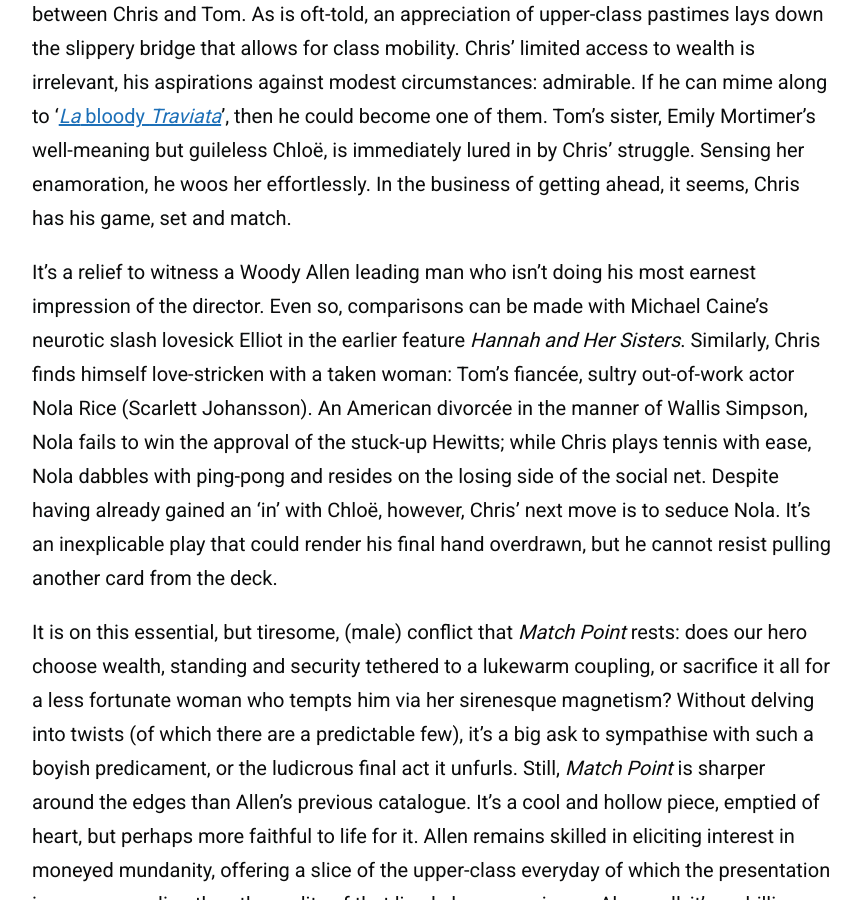
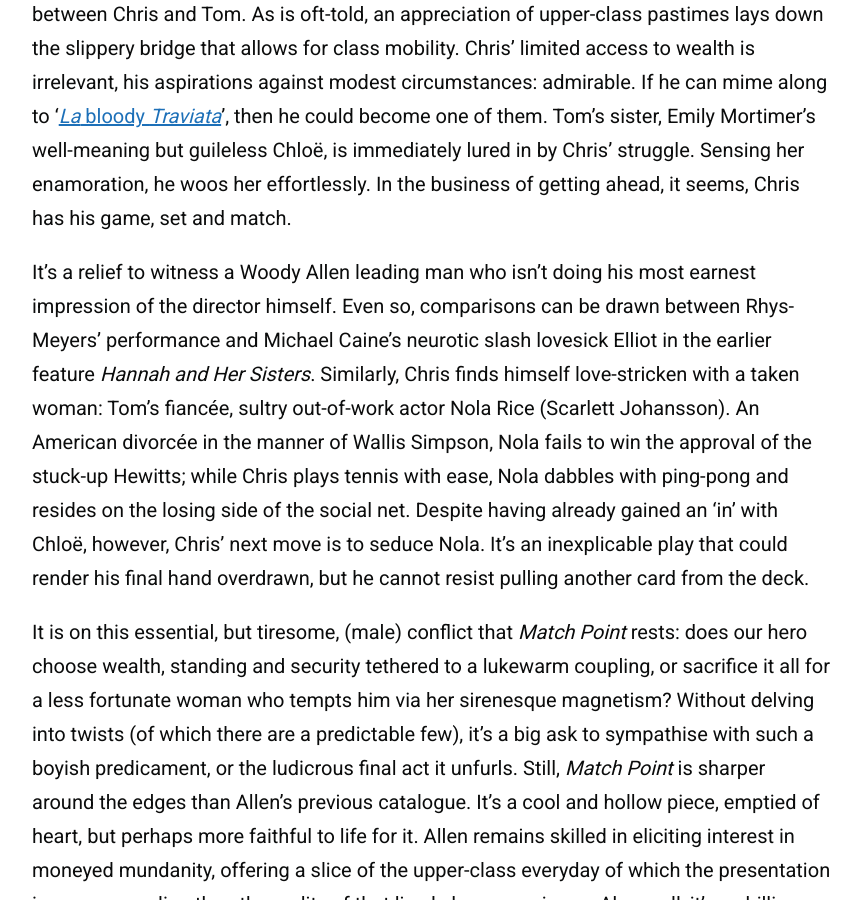
Before and after one commit to zoeurl/zoedowney.github.io, a Jekyll site: the page built from _posts/2024-02-22-match-point.md, in a window 1280 px wide and 900 px high, scrolled down 2165 px. Shown: the whole window, without its empty margins (208-1069 px from the left). Built offline with Jekyll 4.4.1, drawn with Linux system fonts in a browser that asks for light colours.

Commit message:
Update 2024-02-22-match-point.md

```diff
--- a/_posts/2024-02-22-match-point.md
+++ b/_posts/2024-02-22-match-point.md
@@ -19,7 +19,7 @@
 
 Like Ripley, Chris must do some studying. In order to reel in potential parents-in-law Alec and Eleanor Hewitt (Brian Cox and Penelope Wilton), he brushes up on Dostoevsky—an obvious reference on Allen's part. Rather than [jazz](https://www.youtube.com/watch?v=mT-fOr29OfA&t=1s&ab_channel=TomasvdB), it’s opera that ratifies the bond between Chris and Tom. As is oft-told, an appreciation of upper-class pastimes lays down the slippery bridge that allows for class mobility. Chris’ limited access to wealth is irrelevant, his aspirations against modest circumstances: admirable. If he can mime along to ‘[_La_ bloody _Traviata_](https://en.wikipedia.org/wiki/La_traviata)’, then he could become one of them. Tom’s sister, Emily Mortimer’s well-meaning but guileless Chloë, is immediately lured in by Chris’ struggle. Sensing her enamoration, he woos her effortlessly. In the business of getting ahead, it seems, Chris has his game, set and match.
 
-It’s a relief to witness a Woody Allen leading man who isn’t doing his most earnest impression of the director. Even so, comparisons can be made with Michael Caine’s neurotic slash lovesick Elliot in the earlier feature _Hannah and Her Sisters_. Similarly, Chris finds himself love-stricken with a taken woman: Tom’s fiancée, sultry out-of-work actor Nola Rice (Scarlett Johansson). An American divorcée in the manner of Wallis Simpson, Nola fails to win the approval of the stuck-up Hewitts; while Chris plays tennis with ease, Nola dabbles with ping-pong and resides on the losing side of the social net. Despite having already gained an ‘in’ with Chloë, however, Chris’ next move is to seduce Nola. It’s an inexplicable play that could render his final hand overdrawn, but he cannot resist pulling another card from the deck.
+It’s a relief to witness a Woody Allen leading man who isn’t doing his most earnest impression of the director himself. Even so, comparisons can be drawn between Rhys-Meyers' performance and Michael Caine’s neurotic slash lovesick Elliot in the earlier feature _Hannah and Her Sisters_. Similarly, Chris finds himself love-stricken with a taken woman: Tom’s fiancée, sultry out-of-work actor Nola Rice (Scarlett Johansson). An American divorcée in the manner of Wallis Simpson, Nola fails to win the approval of the stuck-up Hewitts; while Chris plays tennis with ease, Nola dabbles with ping-pong and resides on the losing side of the social net. Despite having already gained an ‘in’ with Chloë, however, Chris’ next move is to seduce Nola. It’s an inexplicable play that could render his final hand overdrawn, but he cannot resist pulling another card from the deck.
 
 It is on this essential, but tiresome, (male) conflict that _Match Point_ rests: does our hero choose wealth, standing and security tethered to a lukewarm coupling, or sacrifice it all for a less fortunate woman who tempts him via her sirenesque magnetism? Without delving into twists (of which there are a predictable few), it's a big ask to sympathise with such a boyish predicament, or the ludicrous final act it unfurls. Still, _Match Point_ is sharper around the edges than Allen’s previous catalogue. It’s a cool and hollow piece, emptied of heart, but perhaps more faithful to life for it. Allen remains skilled in eliciting interest in moneyed mundanity, offering a slice of the upper-class everyday of which the presentation is more appealing than the reality of that lived class experience. Above all, it’s a chilling testament to fate as being amoral, surrendering to the cold notion that the universe has ‘no purpose, no design’—a thesis carelessly misapplied to enable the chaos of its main character’s selfish dealings and conveniently sideline his [culpability](https://www.theguardian.com/film/2023/sep/08/woody-allen-venice-applause-metoo) for them. This isn't to say that justice is imperative to satisfying closure. However, a work that invokes metaphysics to unpick the motives behind immorality, but seems disinterested in the impact of its outcomes, merits scrutiny.
 
```
